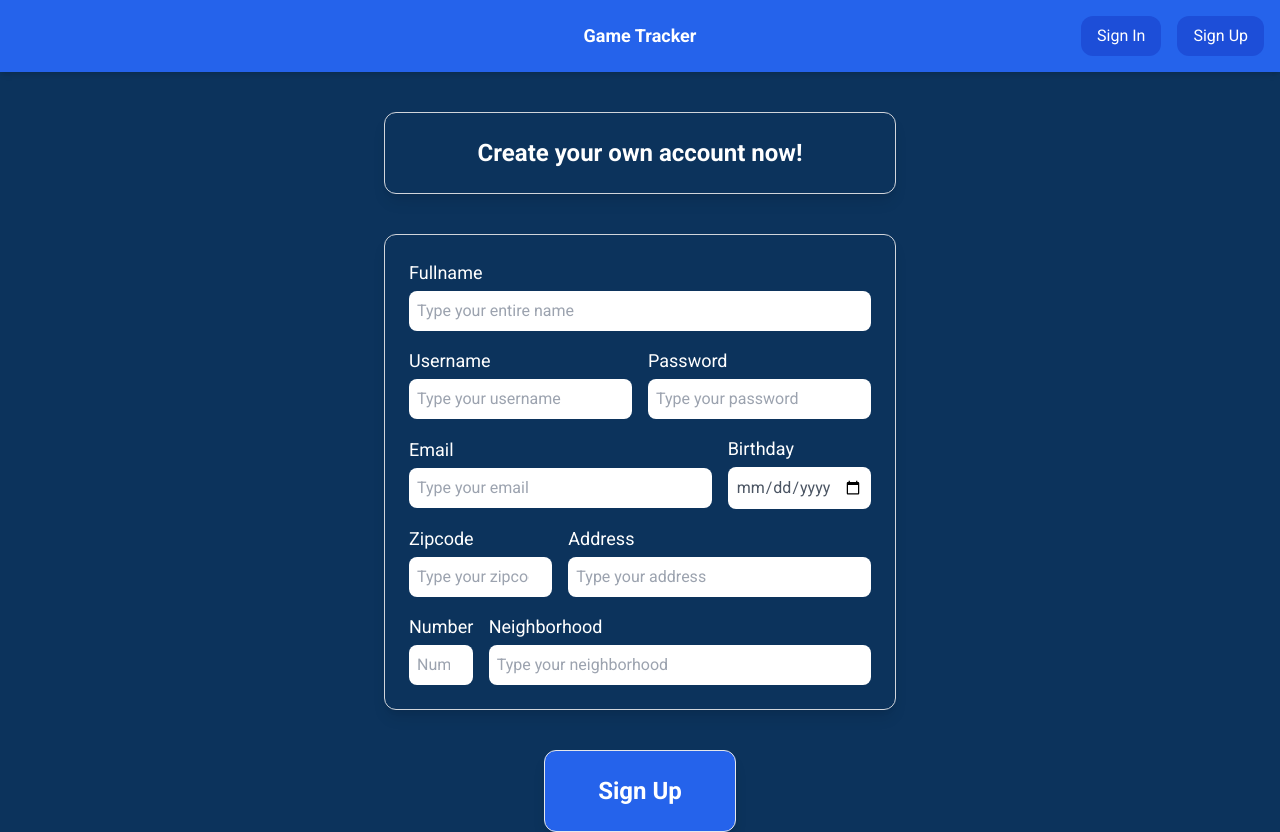
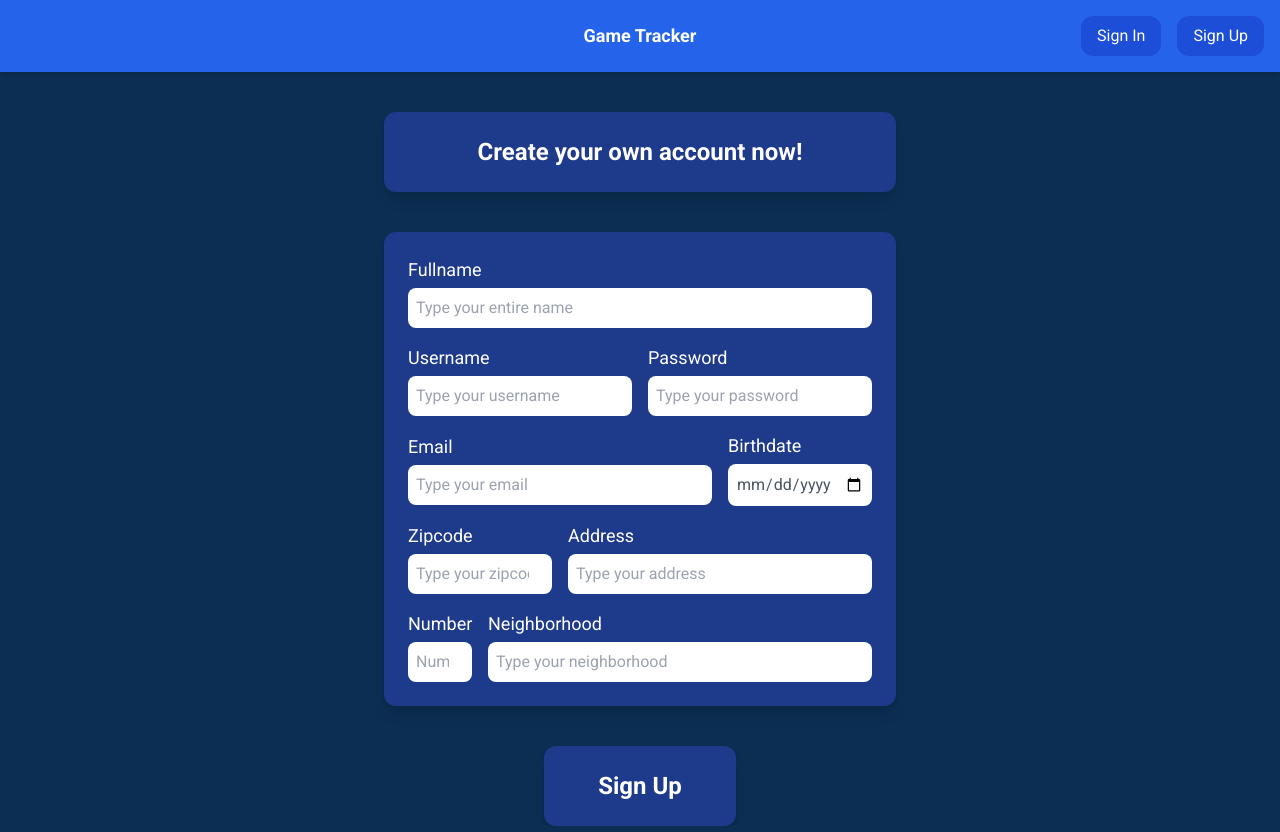
Before and after one commit to MTavaresBorges/game-tracker-frontend, a Vue app: page /signup in a window 1280 px wide. Built offline with nearby package versions, Linux system fonts and the light colour scheme.

Commit message:
fix: "signup" page is now creating

```diff
--- a/src/assets/tailwind.css
+++ b/src/assets/tailwind.css
@@ -5,5 +5,5 @@
 
 body {
     font-family: 'Roboto', sans-serif;
-    background-color: #0c335c;
+    background-color: #0c2e52;
 }
--- a/src/components/inputs/signup/Address.vue
+++ b/src/components/inputs/signup/Address.vue
@@ -1,12 +1,18 @@
 <script setup>
-import { ref } from 'vue';
+import { ref, defineEmits } from 'vue';
 
 const address = ref('');
+
+const emit = defineEmits();
+
+const updateValue = () => {
+    emit('update:modelValue', address.value);
+};
 </script>
 
 <template>
     <div class="col-span-8 flex flex-col">
         <label class="text-lg mb-1 text-left w-full">Address</label>
-        <input v-model="address" type="text" placeholder="Type your address" class="p-2 rounded-lg w-full text-gray-600"/>
+        <input v-model="address" @input="updateValue" type="text" placeholder="Type your address" class="p-2 rounded-lg w-full text-gray-600"/>
     </div>
 </template>
--- /dev/null
+++ b/src/components/inputs/signup/Birthdate.vue
@@ -0,0 +1,18 @@
+<script setup>
+import { ref, defineEmits } from 'vue';
+
+const birthdate = ref('');
+
+const emit = defineEmits();
+
+const updateValue = () => {
+    emit('update:modelValue', birthdate.value);
+};
+</script>
+
+<template>
+    <div class="col-span-4 flex flex-col">
+        <label class="text-lg mb-1 text-left w-full">Birthdate</label>
+        <input v-model="birthdate" @input="updateValue" type="date" class="p-2 rounded-lg w-full text-gray-600"/>
+    </div>
+</template>
--- a/src/components/inputs/signup/Birthday.vue
+++ /dev/null
@@ -1,12 +0,0 @@
-<script setup>
-import { ref } from 'vue';
-
-const birthday = ref('');
-</script>
-
-<template>
-    <div class="col-span-4 flex flex-col">
-        <label class="text-lg mb-1 text-left w-full">Birthday</label>
-        <input v-model="birthday" type="date" class="p-2 rounded-lg w-full text-gray-600"/>
-    </div>
-</template>
--- a/src/components/inputs/signup/Email.vue
+++ b/src/components/inputs/signup/Email.vue
@@ -1,12 +1,19 @@
 <script setup>
-import { ref } from 'vue';
+import { ref, defineEmits } from 'vue';
 
 const email = ref('');
+
+const emit = defineEmits();
+
+const updateValue = () => {
+    emit('update:modelValue', email.value);
+};
+
 </script>
 
 <template>
     <div class="col-span-8 flex flex-col">
         <label class="text-lg mb-1 text-left w-full">Email</label>
-        <input v-model="email" type="email" placeholder="Type your email" class="p-2 rounded-lg w-full text-gray-600"/>
+        <input v-model="email" @input="updateValue" type="email" placeholder="Type your email" class="p-2 rounded-lg w-full text-gray-600"/>
     </div>
 </template>
--- a/src/components/inputs/signup/Fullname.vue
+++ b/src/components/inputs/signup/Fullname.vue
@@ -1,12 +1,19 @@
 <script setup>
-import { ref } from 'vue';
+import { ref, defineEmits } from 'vue';
 
 const fullname = ref('');
+
+const emit = defineEmits();
+
+const updateValue = () => {
+    emit('update:modelValue', fullname.value);
+};
+
 </script>
 
 <template>
     <div class="col-span-12 flex flex-col">
         <label class="text-lg mb-1 text-left w-full">Fullname</label>
-        <input v-model="fullname" type="text" placeholder="Type your entire name" class="p-2 rounded-lg w-full text-gray-600"/>
+        <input v-model="fullname" @input="updateValue" type="text" placeholder="Type your entire name" class="p-2 rounded-lg w-full text-gray-600"/>
     </div>
 </template>
--- a/src/components/inputs/signup/Neighborhood.vue
+++ b/src/components/inputs/signup/Neighborhood.vue
@@ -1,12 +1,18 @@
 <script setup>
-import { ref } from 'vue';
+import { ref, defineEmits } from 'vue';
 
 const neighborhood = ref('');
+
+const emit = defineEmits();
+
+const updateValue = () => {
+    emit('update:modelValue', neighborhood.value);
+};
 </script>
 
 <template>
     <div class="col-span-10 flex flex-col">
         <label class="text-lg mb-1 text-left w-full">Neighborhood</label>
-        <input v-model="neighborhood" type="text" placeholder="Type your neighborhood" class="p-2 rounded-lg w-full text-gray-600"/>
+        <input v-model="neighborhood" @input="updateValue" type="text" placeholder="Type your neighborhood" class="p-2 rounded-lg w-full text-gray-600"/>
     </div>
 </template>
--- a/src/components/inputs/signup/Number.vue
+++ b/src/components/inputs/signup/Number.vue
@@ -1,12 +1,18 @@
 <script setup>
-import { ref } from 'vue';
+import { ref, defineEmits } from 'vue';
 
 const number = ref('');
+
+const emit = defineEmits();
+
+const updateValue = () => {
+    emit('update:modelValue', number.value);
+};
 </script>
 
 <template>
     <div class="col-span-2 flex flex-col">
         <label class="text-lg mb-1 text-left w-full">Number</label>
-        <input v-model="number" type="number" placeholder="Number" class="p-2 rounded-lg w-full text-gray-600"/>
+        <input v-model="number" @input="updateValue" type="number" placeholder="Number" class="p-2 rounded-lg w-full text-gray-600"/>
     </div>
 </template>
--- a/src/components/inputs/signup/Password.vue
+++ b/src/components/inputs/signup/Password.vue
@@ -1,12 +1,18 @@
 <script setup>
-import { ref } from 'vue';
+import { ref, defineEmits } from 'vue';
 
 const password = ref('');
+
+const emit = defineEmits();
+
+const updateValue = () => {
+    emit('update:modelValue', password.value);
+};
 </script>
 
 <template>
     <div class="col-span-6 flex flex-col">
         <label class="text-lg mb-1 text-left w-full">Password</label>
-        <input v-model="password" type="password" placeholder="Type your password" class="p-2 rounded-lg w-full text-gray-600"/>
+        <input v-model="password" @input="updateValue" type="password" placeholder="Type your password" class="p-2 rounded-lg w-full text-gray-600"/>
     </div>
 </template>
--- a/src/components/inputs/signup/Username.vue
+++ b/src/components/inputs/signup/Username.vue
@@ -1,12 +1,18 @@
 <script setup>
-import { ref } from 'vue';
+import { ref, defineEmits } from 'vue';
 
 const username = ref('');
+
+const emit = defineEmits();
+
+const updateValue = () => {
+    emit('update:modelValue', username.value);
+};
 </script>
 
 <template>
     <div class="col-span-6 flex flex-col">
         <label class="text-lg mb-1 text-left w-full">Username</label>
-        <input v-model="username" type="text" placeholder="Type your username" class="p-2 rounded-lg w-full text-gray-600"/>
+        <input v-model="username" @input="updateValue" type="text" placeholder="Type your username" class="p-2 rounded-lg w-full text-gray-600"/>
     </div>
 </template>
--- a/src/components/inputs/signup/Zipcode.vue
+++ b/src/components/inputs/signup/Zipcode.vue
@@ -1,12 +1,18 @@
 <script setup>
-import { ref } from 'vue';
+import { ref, defineEmits } from 'vue';
 
 const zipcode = ref('');
+
+const emit = defineEmits();
+
+const updateValue = () => {
+    emit('update:modelValue', zipcode.value);
+};
 </script>
 
 <template>
     <div class="col-span-4 flex flex-col">
         <label class="text-lg mb-1 text-left w-full">Zipcode</label>
-        <input v-model="zipcode" type="number" maxlength="8" placeholder="Type your zipcode" class="p-2 rounded-lg w-full text-gray-600"/>
+        <input v-model="zipcode" @input="updateValue" type="number" maxlength="8" placeholder="Type your zipcode" class="p-2 rounded-lg w-full text-gray-600"/>
     </div>
 </template>
--- a/src/views/SignUpView.vue
+++ b/src/views/SignUpView.vue
@@ -5,7 +5,7 @@
     import UsernameInput from '@/components/inputs/signup/Username.vue';
     import PasswordInput from '@/components/inputs/signup/Password.vue';
     import EmailInput from '@/components/inputs/signup/Email.vue';
-    import BirthdayInput from '@/components/inputs/signup/Birthday.vue';
+    import BirthdateInput from '@/components/inputs/signup/Birthdate.vue';
     import ZipcodeInput from '@/components/inputs/signup/Zipcode.vue';
     import AddressInput from '@/components/inputs/signup/Address.vue';
     import NumberInput from '@/components/inputs/signup/Number.vue';
@@ -15,7 +15,7 @@
     const username = ref('');
     const password = ref('');
     const email = ref('');
-    const birthday = ref('');
+    const birthdate = ref('');
     const zipcode = ref('');
     const address = ref('');
     const number = ref('');
@@ -24,18 +24,20 @@
     const submitForm = async () => {
         const data = {
             fullname: fullname.value,
-            username: username.value,
+            nickname: username.value,
             password: password.value,
             email: email.value,
-            birthday: birthday.value,
+            birthdate: birthdate.value,
             zipcode: zipcode.value,
             address: address.value,
             number: number.value,
             neighborhood: neighborhood.value
         };
 
+        console.log(data);
+
         try {
-            const response = await axios.post('http://localhost:3000/user/create', data);
+            const response = await axios.post('http://127.0.0.1:8000/api/users', data);
             console.log('Account created:', response.data);
         } catch (error) {
             console.error('Error creating account:', error);
@@ -45,24 +47,24 @@
 
 <template>
     <main class="text-center container mx-auto text-white">
-        <div class="border border-gray-300 rounded-xl shadow-lg mt-10 w-[40%] mx-auto">
+        <div class="bg-blue-900 rounded-xl shadow-lg mt-10 w-[40%] mx-auto">
             <div class="p-6 font-bold text-2xl font-roboto">
                 Create your own account now!
             </div>
         </div>
-        <div class="grid grid-cols-12 gap-4 items-center border border-gray-300 rounded-xl shadow-lg mt-10 w-[40%] mx-auto p-6">
+        <div class="bg-blue-900 grid grid-cols-12 gap-4 items-center rounded-xl shadow-lg mt-10 w-[40%] mx-auto p-6">
             <FullnameInput v-model="fullname"/>
             <UsernameInput v-model="username"/>
             <PasswordInput v-model="password"/>
             <EmailInput v-model="email"/>
-            <BirthdayInput v-model="birthday"/>
+            <BirthdateInput v-model="birthdate"/>
             <ZipcodeInput v-model="zipcode"/>
             <AddressInput v-model="address"/>
             <NumberInput v-model="number"/>
             <NeighborhoodInput v-model="neighborhood"/>
         </div>
         <div>
-            <button @click="submitForm" class="border rounded-xl shadow-lg mt-10 w-[15%] mx-auto p-6 font-bold text-2xl font-roboto bg-blue-600 hover:bg-blue-700">
+            <button @click="submitForm" class="bg-blue-900 rounded-xl shadow-lg mt-10 w-[15%] mx-auto p-6 font-bold text-2xl font-roboto bg-blue-600 hover:bg-blue-700">
                 Sign Up
             </button>
         </div>
```
